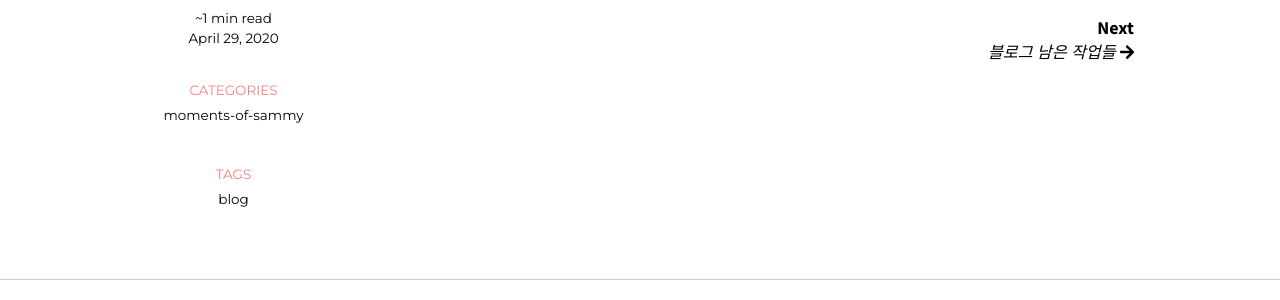
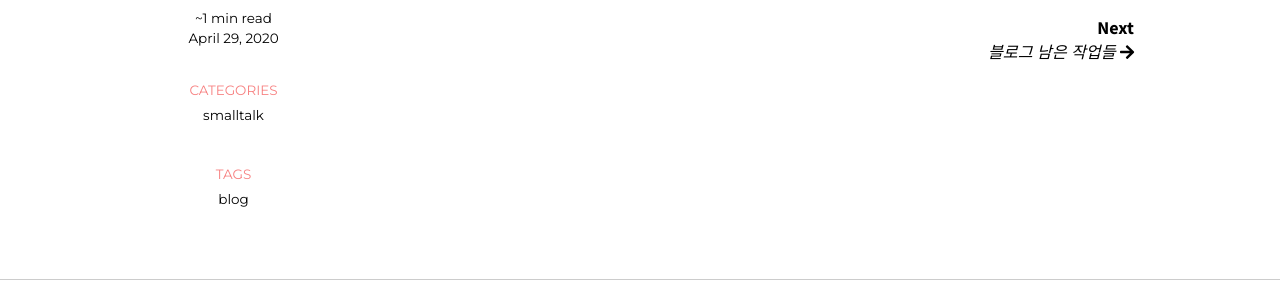
Before and after one commit to ssammykim/ssammykim.github.io, a Jekyll site: the page built from _posts/2020-04-29-Open-Sammy-log.md, in a window 1280 px wide. Shown: the part 649-949 px from the top of the page. Built offline with Jekyll 4.4.1, drawn with Linux system fonts in a browser that asks for light colours; nearby versions of some CDN libraries; some web fonts are replaced; comment, search, counter and statistics services are not loaded.

Commit message:
change category name

```diff
--- a/_posts/2020-04-29-Open-Sammy-log.md
+++ b/_posts/2020-04-29-Open-Sammy-log.md
@@ -1,7 +1,8 @@
 ---
 title:  "Open Sammy log"
 date: Apr 29, 2020
-categories: 'moments-of-sammy'
+categories:
+  - smalltalk
 tags: 'blog'
 published: true
 ---
```
